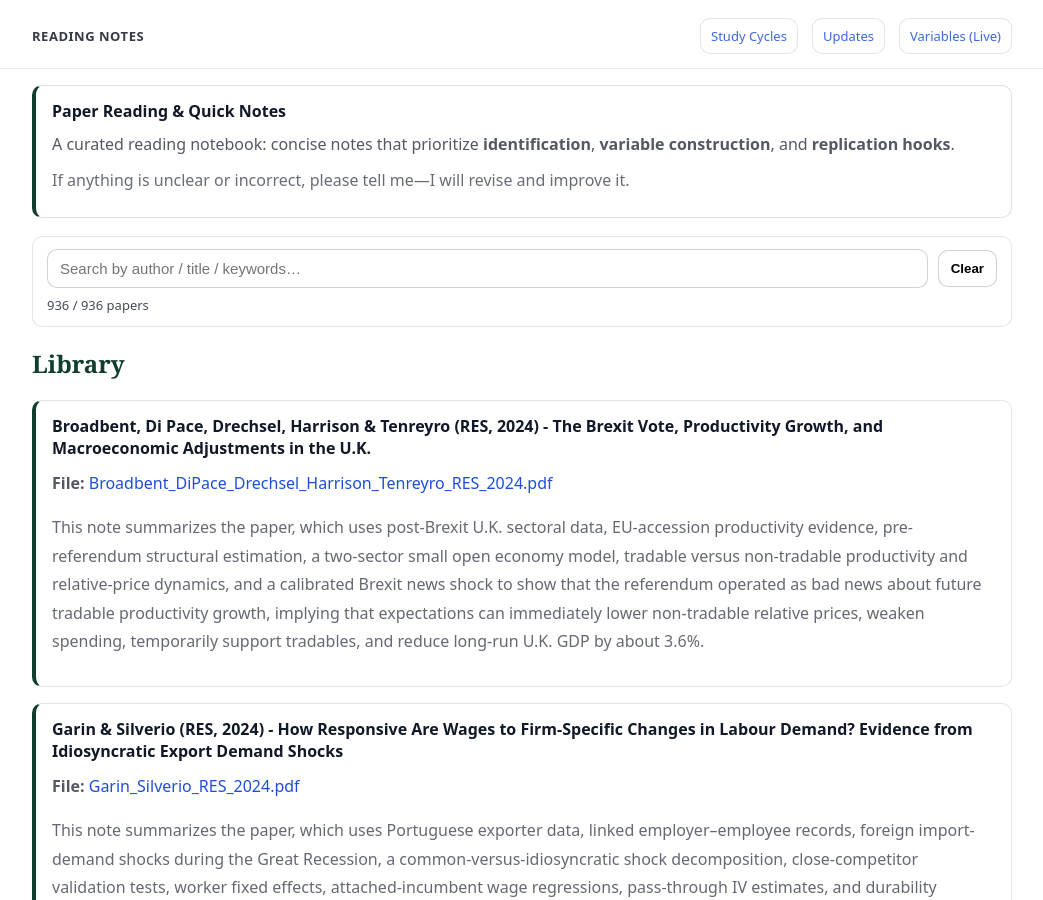
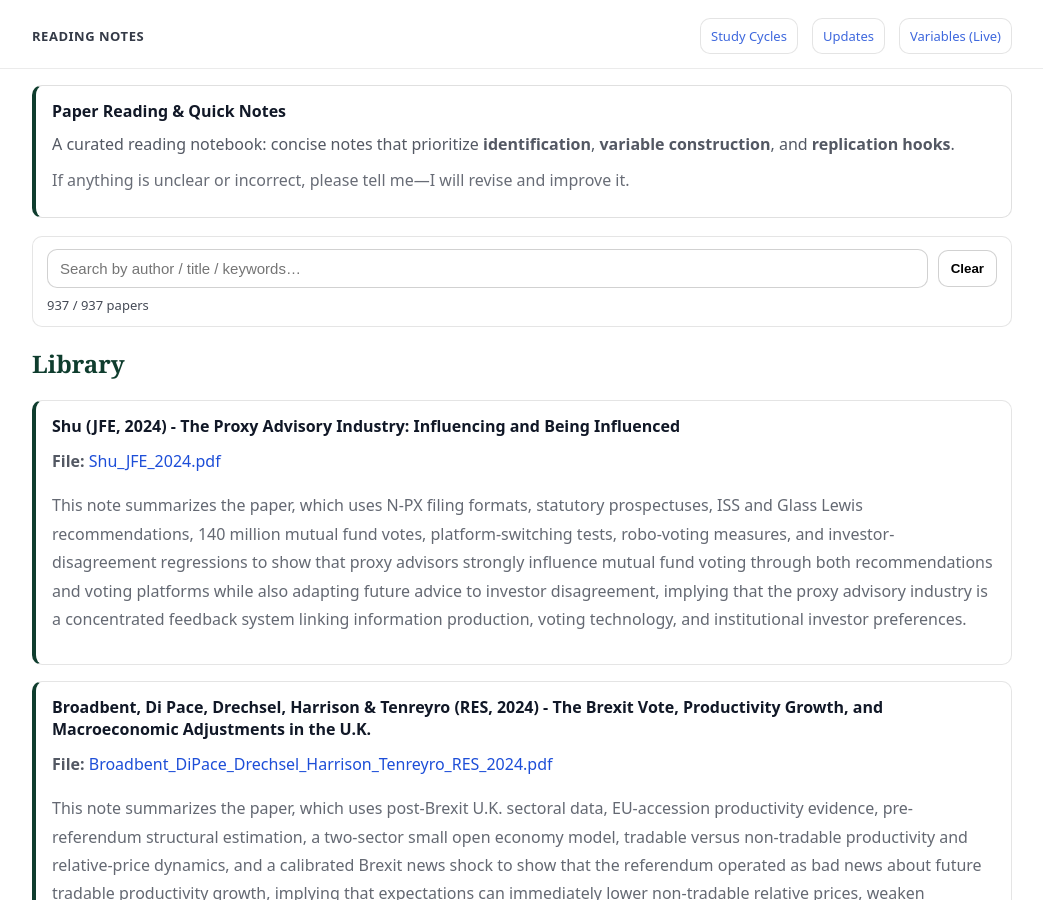
Before and after one commit to yaxinzn/study-archive, a Jekyll site: the page built from reading/index.md, in a window 1280 px wide and 900 px high. Shown: the whole window, without its empty margins (118-1161 px from the left). Built offline with Jekyll 4.4.1, drawn with Linux system fonts in a browser that asks for light colours.

Commit message:
Reading: add/update Shu_JFE_2024.pdf

```diff
--- a/_data/reading.yml
+++ b/_data/reading.yml
@@ -1,3 +1,7 @@
+- title: "Shu (JFE, 2024) - The Proxy Advisory Industry: Influencing and Being Influenced"
+  file: "Shu_JFE_2024.pdf"
+  desc: "This note summarizes the paper, which uses N-PX filing formats, statutory prospectuses, ISS and Glass Lewis recommendations, 140 million mutual fund votes, platform-switching tests, robo-voting measures, and investor-disagreement regressions to show that proxy advisors strongly influence mutual fund voting through both recommendations and voting platforms while also adapting future advice to investor disagreement, implying that the proxy advisory industry is a concentrated feedback system linking information production, voting technology, and institutional investor preferences."
+
 - title: "Broadbent, Di Pace, Drechsel, Harrison & Tenreyro (RES, 2024) - The Brexit Vote, Productivity Growth, and Macroeconomic Adjustments in the U.K."
   file: "Broadbent_DiPace_Drechsel_Harrison_Tenreyro_RES_2024.pdf"
   desc: "This note summarizes the paper, which uses post-Brexit U.K. sectoral data, EU-accession productivity evidence, pre-referendum structural estimation, a two-sector small open economy model, tradable versus non-tradable productivity and relative-price dynamics, and a calibrated Brexit news shock to show that the referendum operated as bad news about future tradable productivity growth, implying that expectations can immediately lower non-tradable relative prices, weaken spending, temporarily support tradables, and reduce long-run U.K. GDP by about 3.6%."
```
Also changed, not shown: 1 other file.
